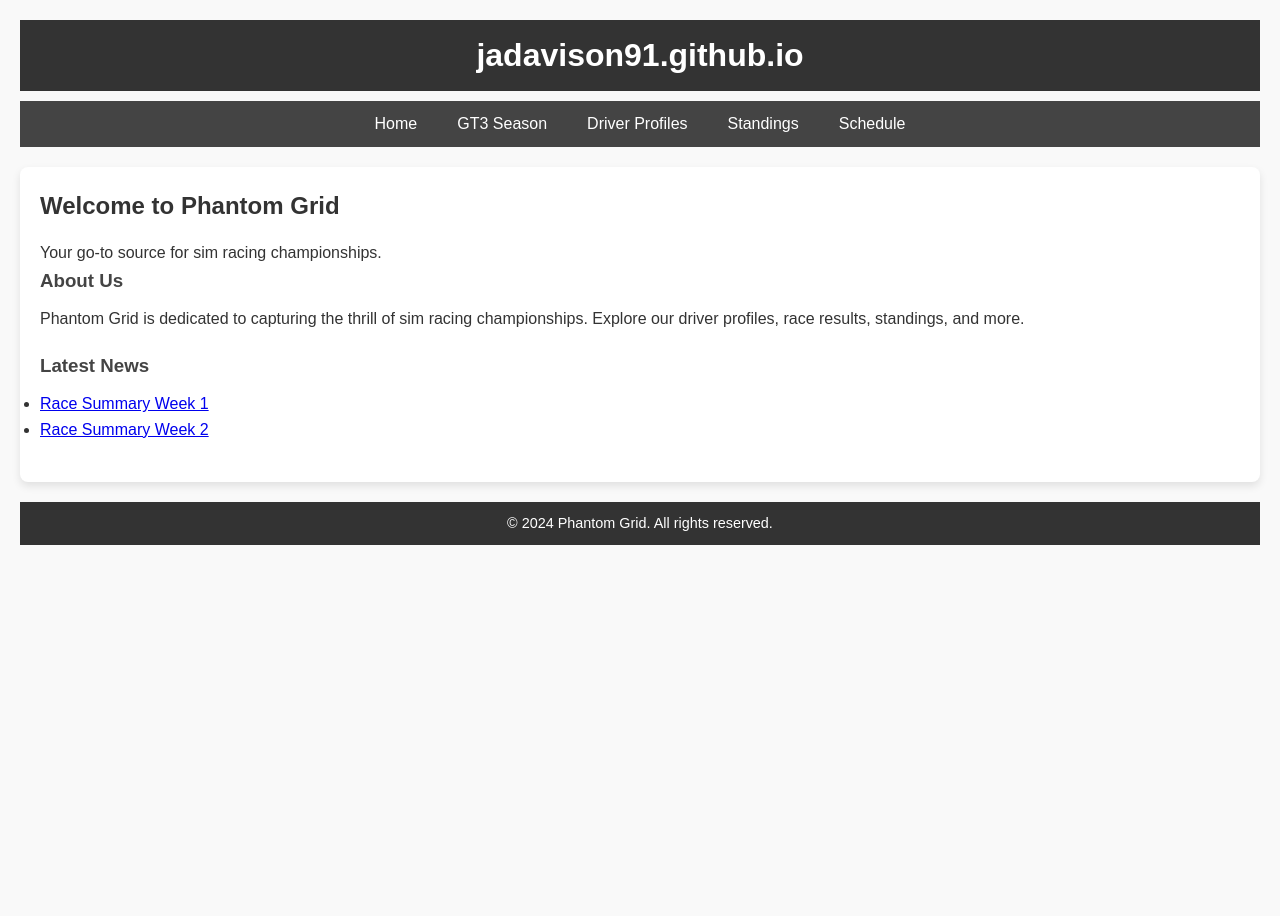
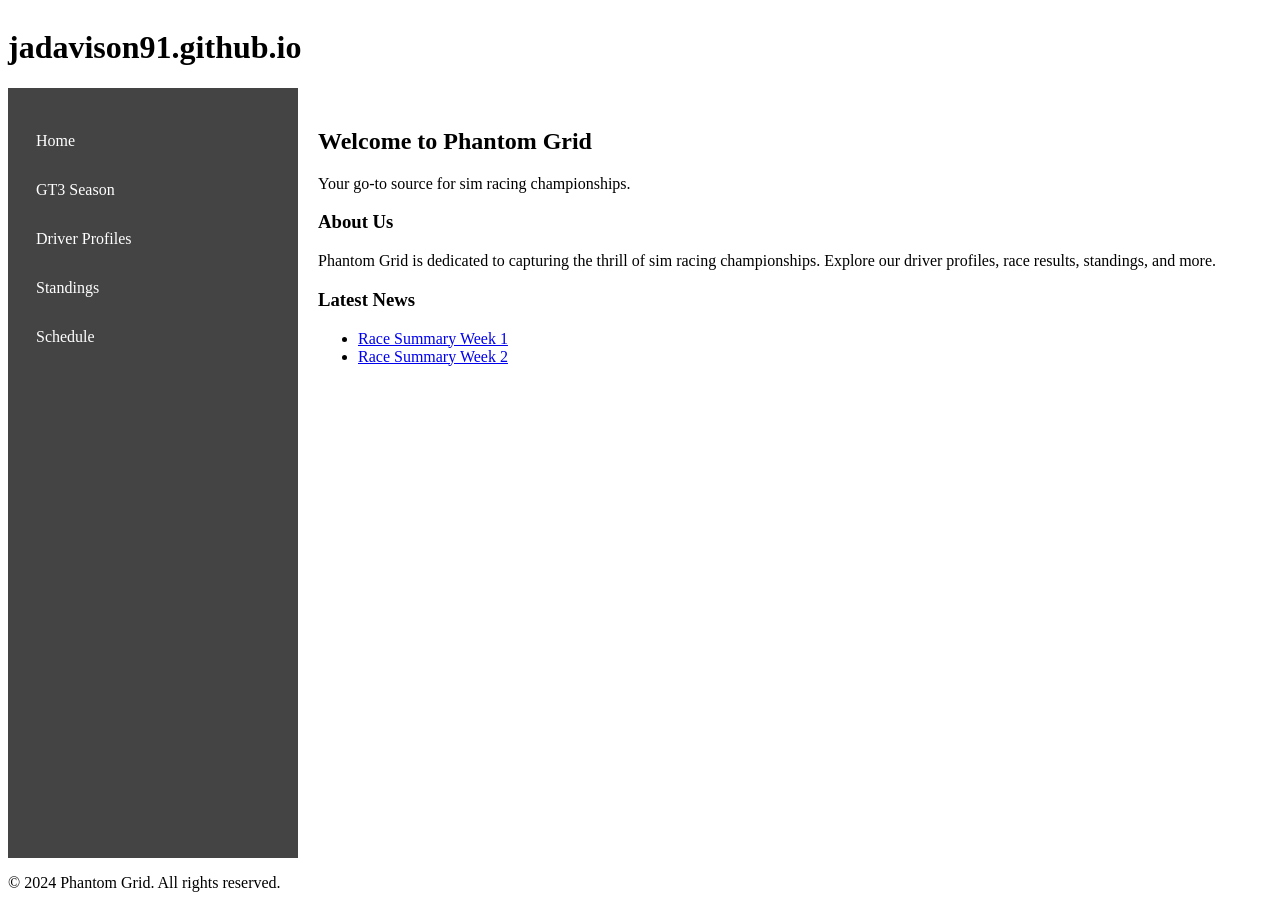
Before and after one commit to jadavison91/jadavison91.github.io, a Jekyll site: the page built from phantom.html, in a window 1280 px wide. Built offline with Jekyll 4.4.1, drawn with Linux system fonts in a browser that asks for light colours.

Commit message:
Updated Nav layout and added responsive design

```diff
--- a/_layouts/default.html
+++ b/_layouts/default.html
@@ -1,3 +1,4 @@
+<!-- _layouts/default.html -->
 <!DOCTYPE html>
 <html lang="en">
 <head>
@@ -7,13 +8,20 @@
     <link rel="stylesheet" href="{{ '/assets/css/styles.css' | relative_url }}">
 </head>
 <body>
+    <div class="container">
         {% include header.html %}
+
+        <div class="content-wrapper">
+            <aside>
                 {% include nav.html %}
+            </aside>
 
             <main>
                 {{ content }}
             </main>
+        </div>
 
         {% include footer.html %}
+    </div>
 </body>
 </html>
--- a/assets/css/styles.css
+++ b/assets/css/styles.css
@@ -1,95 +1,51 @@
 /* styles.css */
 
-/* Basic Reset */
-*,
-*::before,
-*::after {
-    box-sizing: border-box;
-    margin: 0;
+/* Container Layout */
+.container {
+    display: flex;
+    flex-direction: column;
+    min-height: 100vh;
+}
+
+.content-wrapper {
+    display: flex;
+    flex: 1;
+    overflow: hidden;
+}
+
+/* Sidebar (Navigation) Styling */
+aside {
+    width: 250px;
+    background-color: #444;
+    color: #fff;
+    padding: 20px;
+    flex-shrink: 0; /* Prevents sidebar from shrinking */
+}
+
+aside nav ul {
+    list-style: none;
     padding: 0;
 }
 
-/* Body Style */
-body {
-    font-family: Arial, sans-serif;
-    line-height: 1.6;
-    color: #333;
-    background-color: #f9f9f9;
-    padding: 20px;
+aside nav ul li {
+    margin: 15px 0;
 }
 
-/* Header Style */
-header {
-    background-color: #333;
-    color: #fff;
-    padding: 10px 20px;
-    text-align: center;
-}
-
-header h1 {
-    font-size: 2em;
-    margin: 0;
-}
-
-/* Navigation Style */
-nav {
-    background-color: #444;
-    margin-top: 10px;
-    padding: 10px 20px;
-}
-
-nav ul {
-    list-style: none;
-    display: flex;
-    gap: 10px;
-    justify-content: center;
-}
-
-nav ul li {
-    display: inline;
-}
-
-nav ul li a {
+aside nav ul li a {
     color: #fff;
     text-decoration: none;
-    padding: 8px 15px;
+    padding: 8px;
+    display: block;
     border-radius: 5px;
     transition: background-color 0.3s ease;
 }
 
-nav ul li a:hover {
+aside nav ul li a:hover {
     background-color: #666;
 }
 
-/* Main Content Style */
+/* Main Content Styling */
 main {
-    margin-top: 20px;
+    flex: 1; /* Makes the main content take up remaining space */
     padding: 20px;
-    background-color: #fff;
-    border-radius: 8px;
-    box-shadow: 0 4px 8px rgba(0, 0, 0, 0.1);
-}
-
-main h2 {
-    color: #333;
-    margin-bottom: 15px;
-}
-
-main section {
-    margin-bottom: 20px;
-}
-
-main section h3 {
-    color: #444;
-    margin-bottom: 10px;
-}
-
-/* Footer Style */
-footer {
-    background-color: #333;
-    color: #fff;
-    text-align: center;
-    padding: 10px 0;
-    margin-top: 20px;
-    font-size: 0.9em;
-}
+    backgro
```
Lines whose indentation alone changed are shown as unchanged.
